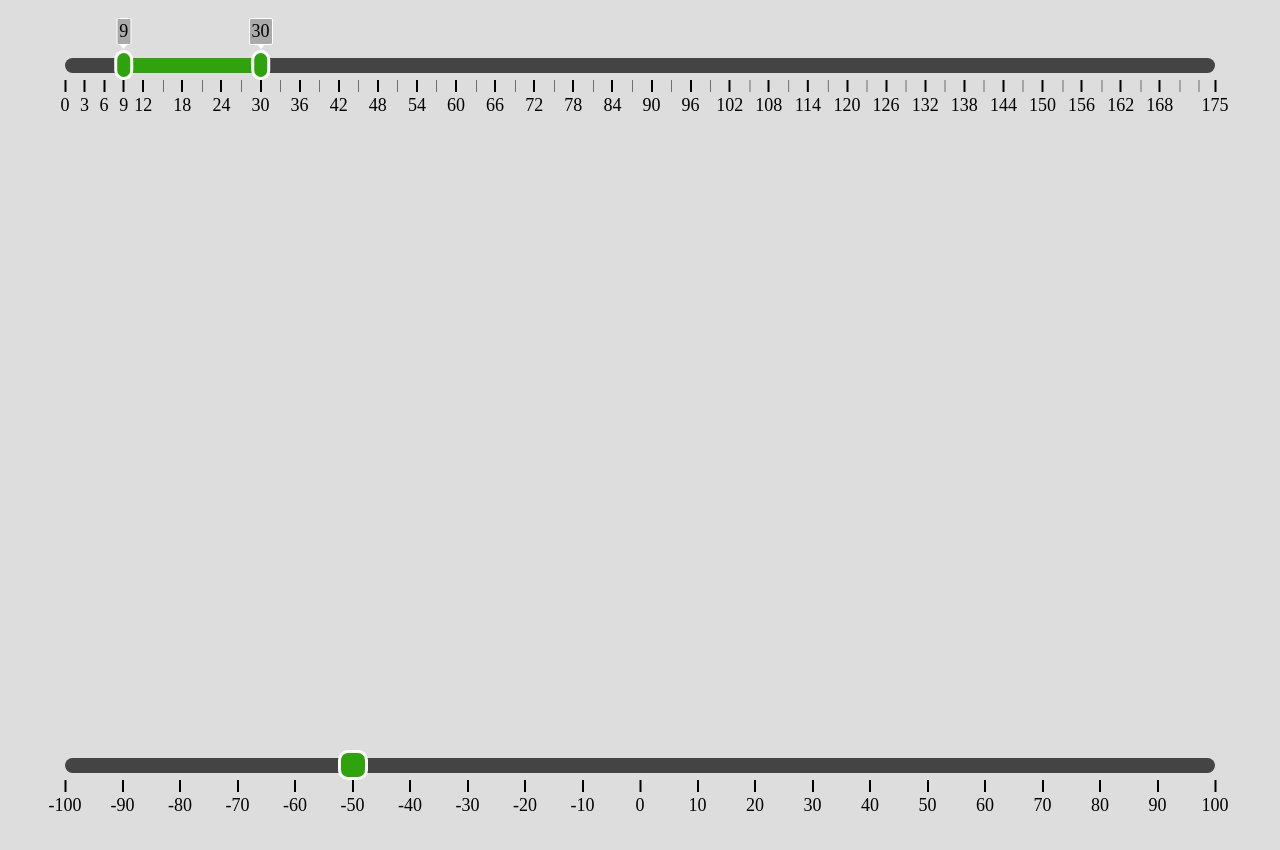
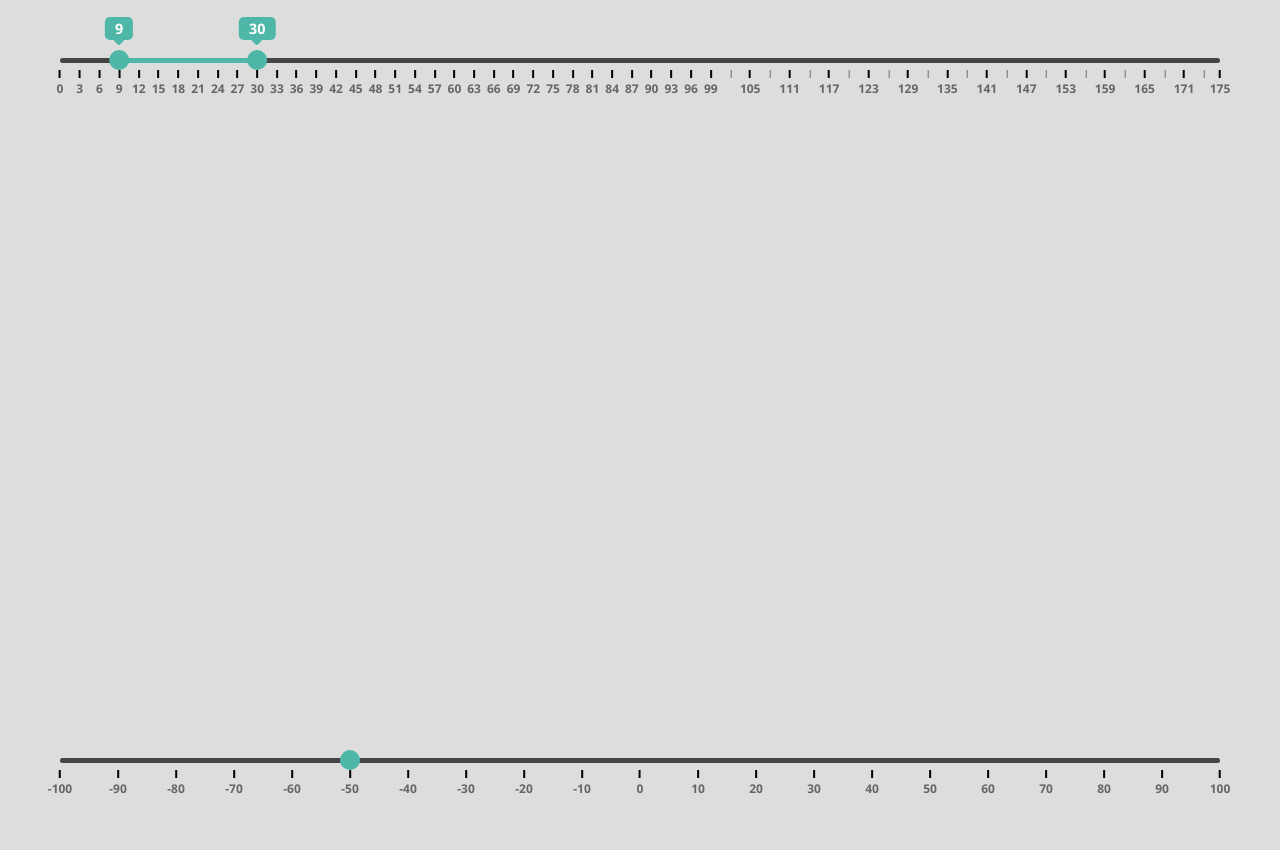
Before and after one commit to riskoviv/slider, a website built with webpack: page src/demo/demo-page.html in a window 1280 px wide. Shown: the top 850 px of the page. Built offline with nearby package versions, Linux system fonts and the light colour scheme.

Commit message:
overall style changes

```diff
--- a/src/demo/demo-page-styles.scss
+++ b/src/demo/demo-page-styles.scss
@@ -2,7 +2,7 @@ html {
   --page-color: #ddd;
 
   @media (prefers-color-scheme: dark) {
-    --page-color: #666;
+    --page-color: #333;
   }
 }
 
--- a/src/styles/styles.scss
+++ b/src/styles/styles.scss
@@ -1,9 +1,11 @@
 .slider {
-  --slider-size: 30px;
+  --slider-size: 20px;
   --slider-half-size: calc(var(--slider-size) / 2);
-  --green: rgb(47, 163, 12);
+  --main-color: #4eb7a8;
 
   font-size: calc(var(--slider-size) * 0.6);
+  font-family: 'Segoe UI', Tahoma, Geneva, Verdana, sans-serif;
+  font-weight: 700;
   min-height: var(--slider-size);
 
   * {
@@ -23,7 +25,7 @@
   }
 
   &__base {
-    --base-size: var(--slider-half-size);
+    --base-size: calc(var(--slider-half-size) / 2);
     --base-border-radius: calc(var(--base-size) / 2);
     position: relative;
     height: var(--base-size);
@@ -39,9 +41,8 @@
     max-width: var(--slider-size);
     width: var(--thumb-thickness);
     height: var(--slider-size);
-    background-color: var(--green);
+    background-color: var(--main-color);
     border-radius: 10px;
-    border: calc(var(--slider-size) / 10) solid white;
     top: 0;
     transform: translateX(-50%);
     cursor: pointer;
@@ -59,11 +60,12 @@
   &__tip {
     --tip-margin: calc(100% + 5px);
     position: absolute;
-    background-color: #aaa;
-    border: 1px solid white;
-    padding: 2px;
-    border-radius: 2px;
-    bottom: var(--tip-margin);
+    background-color: var(--main-color);
+    color: #fff;
+    font-size: 1.2em;
+    padding: 2px 10px;
+    border-radius: 5px;
+    bottom: calc(var(--tip-margin) + 5px);
     transform: translateX(-50%);
     pointer-events: none;
     user-select: none;
@@ -72,16 +74,13 @@
       position: absolute;
       display: block;
       content: '';
-      top: 100%;
+      bottom: 0;
       left: 50%;
-      transform: translateX(-50%);
-      width: 0px;
-      height: 0px;
-      background-color: transparent;
-      border-left: 4px solid transparent;
-      border-right: 4px solid transparent;
-      border-top: 5px solid white;
-      border-bottom-width: 0px;
+      transform: translate(-50%, 50%) rotate(45deg);
+      border-radius: 2px;
+      width: 8px;
+      height: 8px;
+      background-color: var(--main-color);
     }
 
     &_1 {
@@ -138,6 +137,7 @@
 
     &-text {
       top: var(--slider-half-size);
+      color: #666;
       position: relative;
       cursor: pointer;
       user-select: none;
@@ -146,7 +146,7 @@
 
   &__progress {
     position: absolute;
-    background-color: var(--green);
+    background-color: var(--main-color);
     height: var(--base-size);
     width: var(--value-1-position);
     left: 0%;
```
